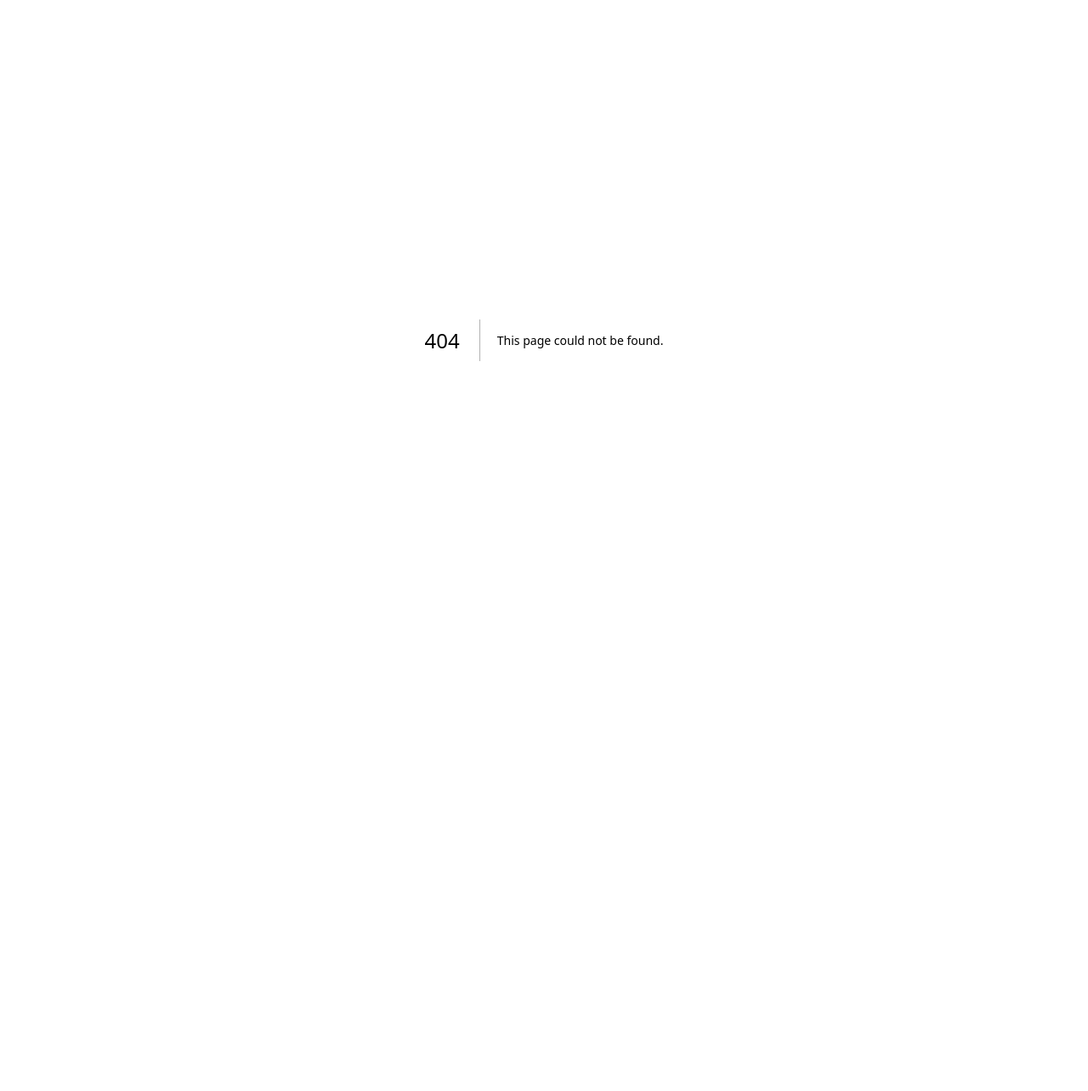
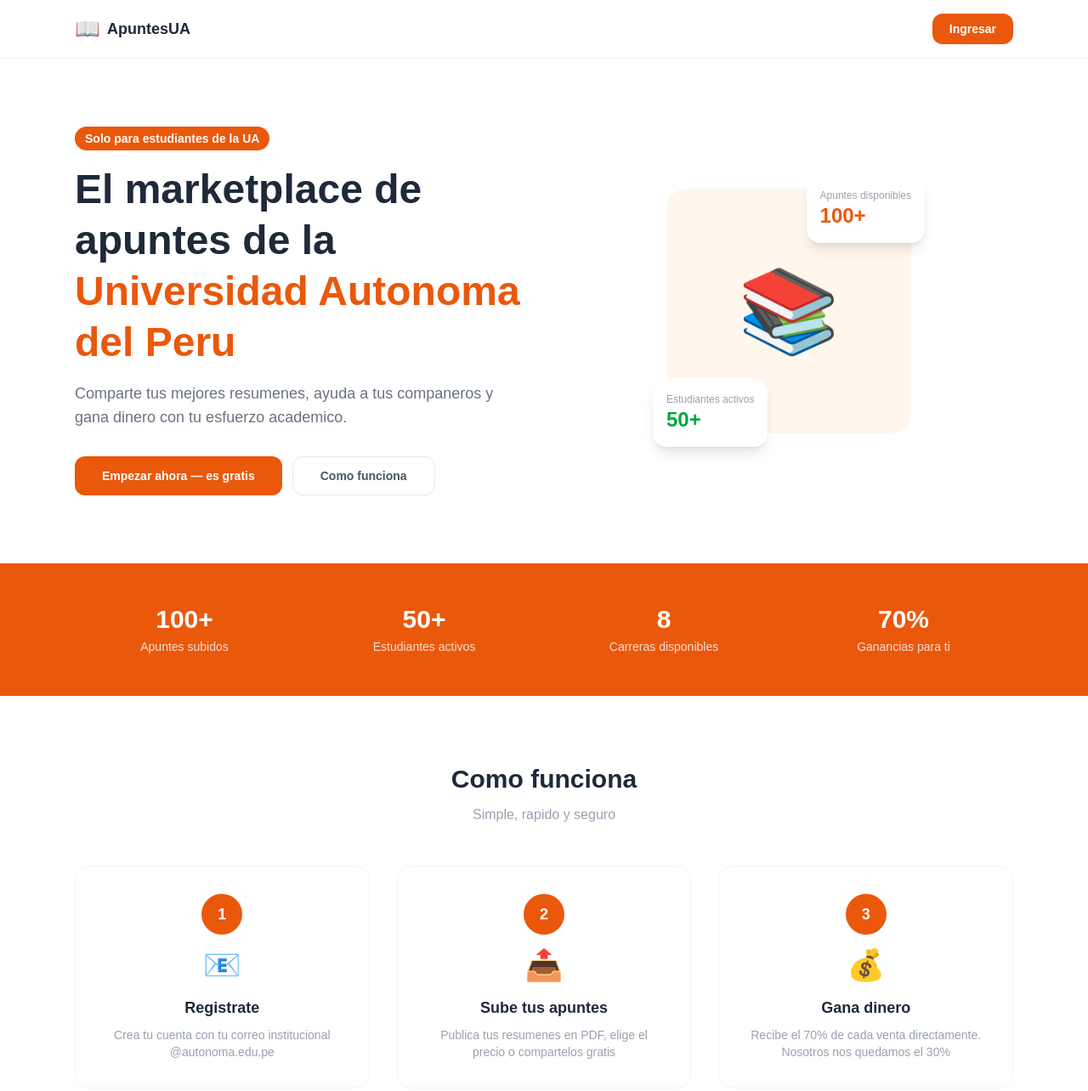
Before and after one commit to fernandezjefra1/marketplace-apuntes, a Next.js app: page / in a window 1280 px wide. Before the commit this address had no page. Shown: the top 1284 px of the page at 85% size. Before the commit the page ends 800 px from the top, so only its background shows below. Built offline with nearby package versions, Linux system fonts and the light colour scheme; no server answers.

Commit message:
landing page creada

```diff
--- /dev/null
+++ b/app/page.tsx
@@ -0,0 +1,191 @@
+'use client'
+import { useEffect } from 'react'
+import { supabase } from '../lib/supabase'
+
+export default function Landing() {
+  useEffect(() => {
+    const checkUser = async () => {
+      const { data } = await supabase.auth.getUser()
+      if (data.user) window.location.href = '/dashboard'
+    }
+    checkUser()
+  }, [])
+
+  return (
+    <main className="min-h-screen bg-white">
+
+      {/* Navbar */}
+      <nav className="bg-white border-b border-gray-100 sticky top-0 z-10">
+        <div className="max-w-6xl mx-auto px-6 py-4 flex items-center justify-between">
+          <div className="flex items-center gap-2">
+            <span className="text-2xl">📖</span>
+            <span className="font-bold text-gray-800 text-lg">ApuntesUA</span>
+          </div>
+          <button
+            onClick={() => window.location.href = '/login'}
+            className="text-white px-5 py-2 rounded-xl font-semibold text-sm"
+            style={{ backgroundColor: '#EA580C' }}
+          >
+            Ingresar
+          </button>
+        </div>
+      </nav>
+
+      {/* Hero */}
+      <section className="max-w-6xl mx-auto px-6 py-20 flex flex-col md:flex-row items-center gap-12">
+        <div className="flex-1 text-center md:text-left">
+          <span className="text-sm font-bold px-3 py-1 rounded-full text-white mb-4 inline-block"
+            style={{ backgroundColor: '#EA580C' }}>
+            Solo para estudiantes de la UA
+          </span>
+          <h1 className="text-4xl md:text-5xl font-bold text-gray-800 mb-4 leading-tight">
+            El marketplace de apuntes de la
+            <span style={{ color: '#EA580C' }}> Universidad Autonoma del Peru</span>
+          </h1>
+          <p className="text-gray-500 text-lg mb-8">
+            Comparte tus mejores resumenes, ayuda a tus companeros y gana dinero con tu esfuerzo academico.
+          </p>
+          <div className="flex flex-col sm:flex-row gap-3 justify-center md:justify-start">
+            <button
+              onClick={() => window.location.href = '/login'}
+              className="text-white px-8 py-3 rounded-xl font-bold text-sm hover:opacity-90 transition"
+              style={{ backgroundColor: '#EA580C' }}
+            >
+              Empezar ahora — es gratis
+            </button>
+            <button
+              onClick={() => document.getElementById('como-funciona')?.scrollIntoView({ behavior: 'smooth' })}
+              className="px-8 py-3 rounded-xl font-bold text-sm border border-gray-200 text-gray-600 hover:bg-gray-50 transition"
+            >
+              Como funciona
+            </button>
+          </div>
+        </div>
+        <div className="flex-1 flex justify-center">
+          <div className="relative">
+            <div className="w-72 h-72 rounded-3xl flex items-center justify-center"
+              style={{ backgroundColor: '#FFF7ED' }}>
+              <span className="text-8xl">📚</span>
+            </div>
+            <div className="absolute -top-4 -right-4 bg-white rounded-2xl shadow-lg p-4">
+              <p className="text-xs text-gray-400">Apuntes disponibles</p>
+              <p className="text-2xl font-bold" style={{ color: '#EA580C' }}>100+</p>
+            </div>
+            <div className="absolute -bottom-4 -left-4 bg-white rounded-2xl shadow-lg p-4">
+              <p className="text-xs text-gray-400">Estudiantes activos</p>
+              <p className="text-2xl font-bold text-green-600">50+</p>
+            </div>
+          </div>
+        </div>
+      </section>
+
+      {/* Stats */}
+      <section className="py-12" style={{ backgroundColor: '#EA580C' }}>
+        <div className="max-w-6xl mx-auto px-6 grid grid-cols-2 md:grid-cols-4 gap-6 text-center text-white">
+          {[
+            { num: '100+', label: 'Apuntes subidos' },
+            { num: '50+', label: 'Estudiantes activos' },
+            { num: '8', label: 'Carreras disponibles' },
+            { num: '70%', label: 'Ganancias para ti' },
+          ].map((s, i) => (
+            <div key={i}>
+              <p className="text-3xl font-bold">{s.num}</p>
+              <p className="text-sm opacity-80 mt-1">{s.label}</p>
+            </div>
+          ))}
+        </div>
+      </section>
+
+      {/* Como funciona */}
+      <section id="como-funciona" className="max-w-6xl mx-auto px-6 py-20">
+        <div className="text-center mb-12">
+          <h2 className="text-3xl font-bold text-gray-800 mb-3">Como funciona</h2>
+          <p className="text-gray-400">Simple, rapido y seguro</p>
+        </div>
+        <div className="grid grid-cols-1 md:grid-cols-3 gap-8">
+          {[
+            { icon: '📧', step: '1', title: 'Registrate', desc: 'Crea tu cuenta con tu correo institucional @autonoma.edu.pe' },
+            { icon: '📤', step: '2', title: 'Sube tus apuntes', desc: 'Publica tus resumenes en PDF, elige el precio o compartelos gratis' },
+            { icon: '💰', step: '3', title: 'Gana dinero', desc: 'Recibe el 70% de cada venta directamente. Nosotros nos quedamos el 30%' },
+          ].map((item, i) => (
+            <div key={i} className="text-center p-8 rounded-2xl border border-gray-100 hover:shadow-md transition">
+              <div className="w-12 h-12 rounded-full flex items-center justify-center text-white font-bold text-lg mx-auto mb-4"
+                style={{ backgroundColor: '#EA580C' }}>
+                {item.step}
+              </div>
+              <p className="text-4xl mb-4">{item.icon}</p>
+              <h3 className="font-bold text-gray-800 text-lg mb-2">{item.title}</h3>
+              <p className="text-gray-400 text-sm">{item.desc}</p>
+            </div>
+          ))}
+        </div>
+      </section>
+
+      {/* Carreras */}
+      <section className="py-16" style={{ backgroundColor: '#F9FAFB' }}>
+        <div className="max-w-6xl mx-auto px-6">
+          <div className="text-center mb-10">
+            <h2 className="text-3xl font-bold text-gray-800 mb-3">Carreras disponibles</h2>
+            <p className="text-gray-400">Apuntes para todas las facultades</p>
+          </div>
+          <div className="grid grid-cols-2 md:grid-cols-4 gap-4">
+            {[
+              { icon: '⚖️', name: 'Derecho' },
+              { icon: '💻', name: 'Ing. de Sistemas' },
+              { icon: '🏗️', name: 'Ing. Civil' },
+              { icon: '📊', name: 'Administracion' },
+              { icon: '🧾', name: 'Contabilidad' },
+              { icon: '🧠', name: 'Psicologia' },
+              { icon: '💊', name: 'Enfermeria' },
+              { icon: '📣', name: 'Marketing' },
+            ].map((c, i) => (
+              <div key={i} className="bg-white rounded-2xl p-4 text-center hover:shadow-md transition cursor-pointer"
+                onClick={() => window.location.href = '/login'}>
+                <p className="text-3xl mb-2">{c.icon}</p>
+                <p className="font-semibold text-gray-700 text-sm">{c.name}</p>
+              </div>
+            ))}
+          </div>
+        </div>
+      </section>
+
+      {/* CTA Final */}
+      <section className="max-w-6xl mx-auto px-6 py-20 text-center">
+        <div className="rounded-3xl p-12" style={{ backgroundColor: '#FFF7ED' }}>
+          <p className="text-5xl mb-4">🚀</p>
+          <h2 className="text-3xl font-bold text-gray-800 mb-3">
+            Listo para empezar?
+          </h2>
+          <p className="text-gray-500 mb-8">
+            Unete a la comunidad de estudiantes de la UA que ya comparten y ganan con sus apuntes
+          </p>
+          <button
+            onClick={() => window.location.href = '/login'}
+            className="text-white px-10 py-4 rounded-xl font-bold text-sm hover:opacity-90 transition"
+            style={{ backgroundColor: '#EA580C' }}
+          >
+            Crear mi cuenta gratis
+          </button>
+        </div>
+      </section>
+
+      {/* Footer */}
+      <footer className="border-t border-gray-100 py-8">
+        <div className="max-w-6xl mx-auto px-6 flex flex-col md:flex-row items-center justify-between gap-4">
+          <div className="flex items-center gap-2">
+            <span className="text-xl">📖</span>
+            <span className="font-bold text-gray-700">ApuntesUA</span>
+          </div>
+          <p className="text-gray-400 text-sm">Universidad Autonoma del Peru — 2026</p>
+          <button
+            onClick={() => window.location.href = '/terminos'}
+            className="text-sm text-gray-400 hover:text-gray-600 transition"
+          >
+            Terminos y condiciones
+          </button>
+        </div>
+      </footer>
+
+    </main>
+  )
+}
```
